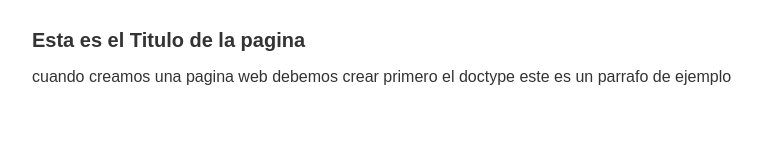
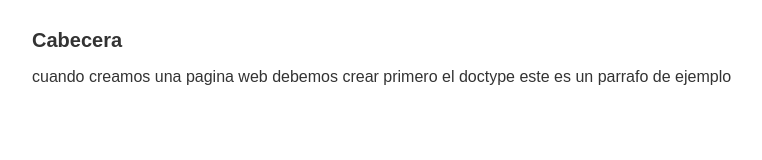
Before and after one commit to malm85/Hyperblog, a plain HTML site: page index.html in a window 1280 px wide. Shown: the whole page, without its empty margins (160-922 px from the left). Drawn offline with Linux system fonts and the light colour scheme.

Commit message:
este es un commit desde cabecera

```diff
--- a/index.html
+++ b/index.html
@@ -7,7 +7,7 @@
     <body>
         <div id="container">
             <div id="post">
-                <h1>Esta es el Titulo de la pagina</h1>
+                <h1>Cabecera</h1>
                 <p>cuando creamos una pagina web debemos crear primero el doctype este es un parrafo de ejemplo </p>
             </div>
         </div>
```
